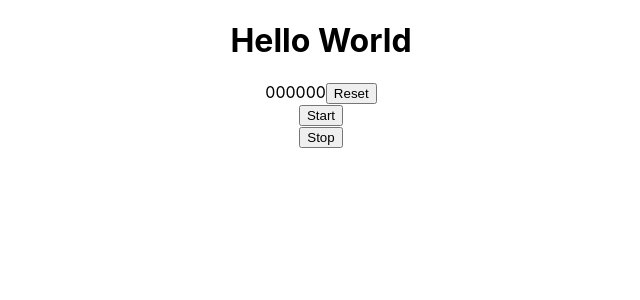
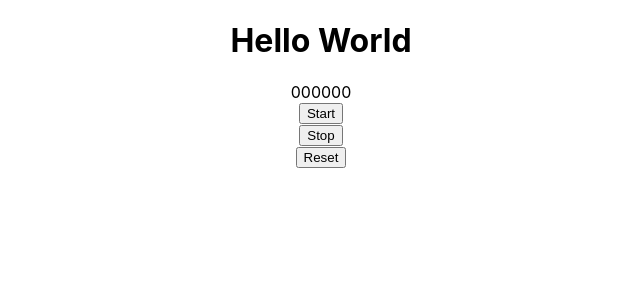
Before and after one commit to AbdulMoiz8994/TS_PWA_TetCounteApp7, a React (Create React App) app: page / in a window 1280 px wide. Shown: the top 300 px of the page, without its empty margins (319-959 px from the left). Built offline with nearby package versions, Linux system fonts and the light colour scheme.

Commit message:
add the reset functionality and passing through porps

```diff
--- a/src/Components/Timer/Timer.tsx
+++ b/src/Components/Timer/Timer.tsx
@@ -59,10 +59,9 @@ function Reset(){
             <span>{timer.hour < 10 ? `0${timer.hour}` : timer.hour}</span>
             <span>{timer.minutes < 10 ? `0${timer.minutes}` : timer.minutes}</span>
             <span>{timer.seconds < 10 ? `0${timer.seconds}` : timer.seconds}</span>
-            <button onClick={Reset}>Reset</button>
-
             <TimerButton ButtonAction={Run} ButtonValue={"Start"}/>
             <TimerButton ButtonAction={Stop} ButtonValue={"Stop"}/>
+            <TimerButton ButtonAction={Reset} ButtonValue={"Reset"}/>
         </div>
     )
 }
```
